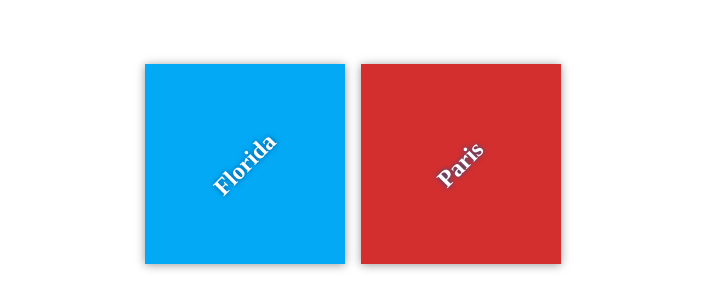
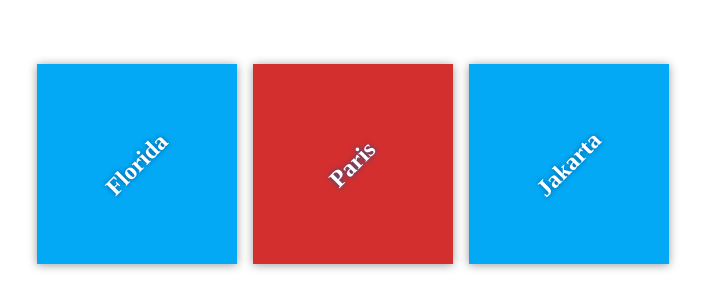
Before and after one commit to jokoss92/my-travel-plans, a plain HTML site: page index.html in a window 1280 px wide. Shown: the part 236-544 px from the top of the page, without its empty margins (287-992 px from the left). Drawn offline with Linux system fonts and the light colour scheme.

Commit message:
Add Jakarta

```diff
--- a/index.html
+++ b/index.html
@@ -17,6 +17,9 @@
             <div class="destination" id="paris">
                 <h2>Paris</h2>
             </div>
+             <div class="destination" id="jakarta">
+                <h2>Jakarta</h2>
+            </div>
         </div>
     </div>
 
```
